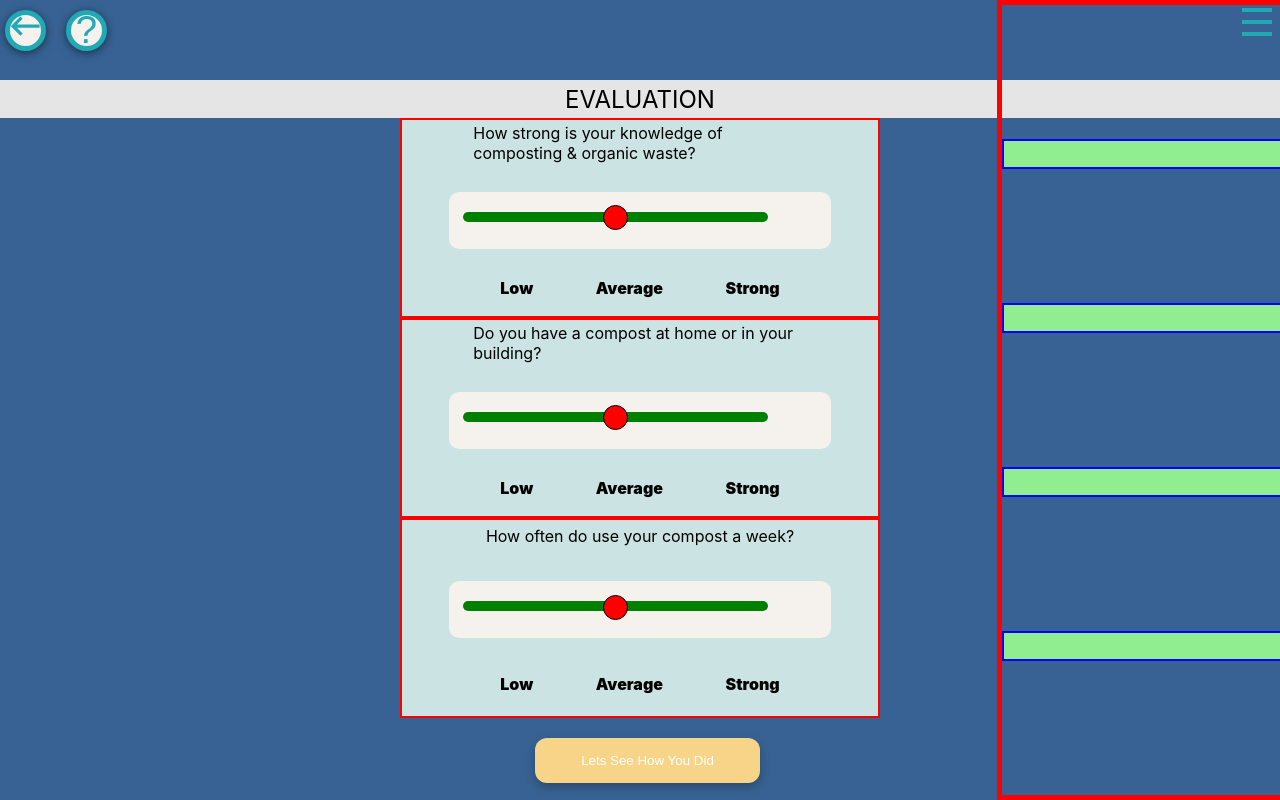
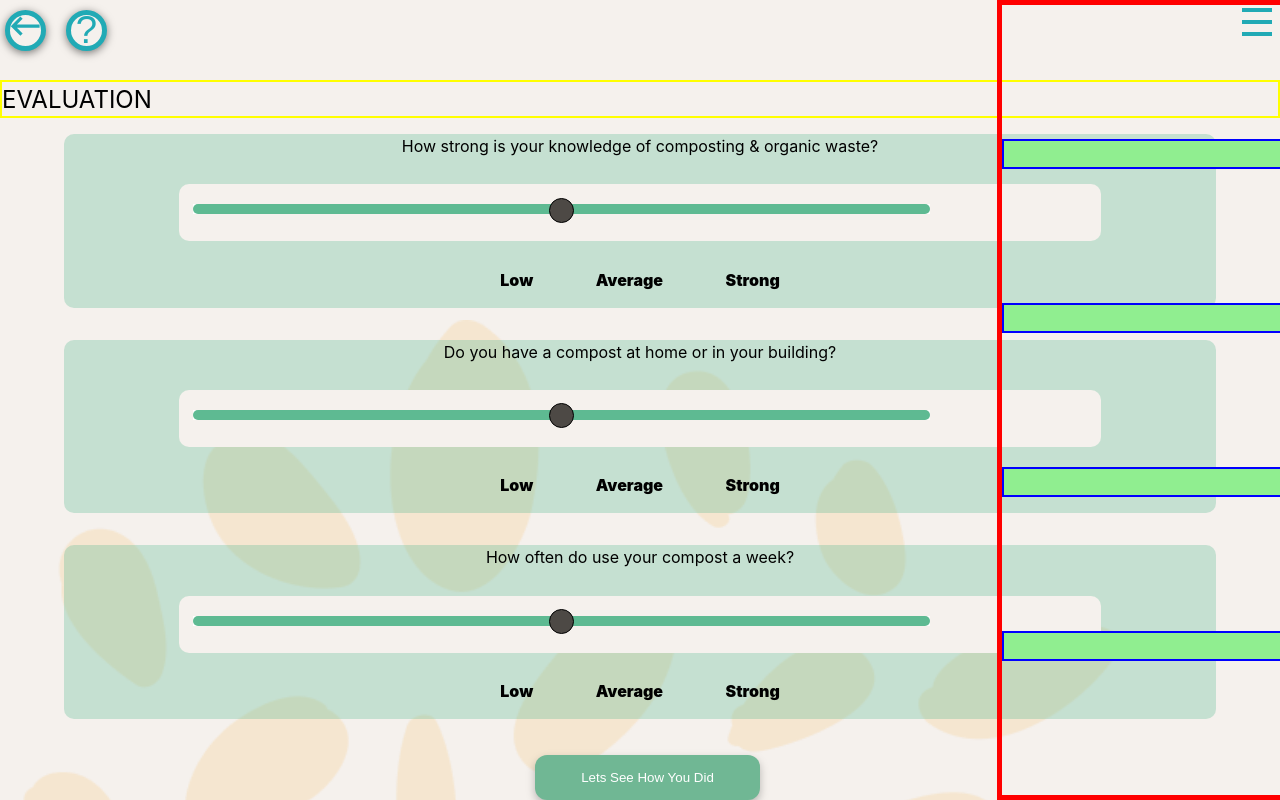
Before and after one commit to npm-i-abhay/final_EcoHow_repo, a Next.js app in the folder final-app/: page /evaluation/1 in a window 1280 px wide. Shown: the top 800 px of the page. Built offline with nearby package versions, Linux system fonts and the light colour scheme.

Commit message:
some minor changes to styling

```diff
--- a/final-app/comps/Banner/index.js
+++ b/final-app/comps/Banner/index.js
@@ -4,10 +4,9 @@ import styled from 'styled-components'
 const Banner = styled.div `
 height:${props => props.dynamicHeight};
 width:100%;
-background-color:${props => props.background};
-// margin-top:2em;
+border:2px solid yellow;
 
-text-align:center;
+// text-align:left;
 font-size:1.5em;
 display:flex;
 justify-content:${props => props.alignment};
@@ -20,15 +19,13 @@ const MyBanner = (
     {
         text ="your tips",
         textColor = "black",
-        justifyText = "center",
+        justifyText = "left",
         bannerHeight= "38px",
-        bgColor = "#5EBA92"
     })=>
 {
     return <Banner
             alignment={justifyText}
             dynamicHeight={bannerHeight}
-            background = {bgColor}
             colorOfText = {textColor}> {text} </Banner>
 }
 
--- a/final-app/comps/IsolatedSlider/index.js
+++ b/final-app/comps/IsolatedSlider/index.js
@@ -7,7 +7,7 @@ const sliderThumbStyles = (props) => (`
 height: 25px;
 width: 25px;
 border:1px solid black;
-background: red;
+background: #4D4945;
 border-radius: 100%;
 cursor:pointer;
 border: 1px solid black;
@@ -49,46 +49,19 @@ const SliderCont = styled.div`
     outline:none;
     height: 10px;
     border-radius:10px;
-    background: green;
+    background: ${props => props.colorBg};
 
 }
 
 `
 
-
-
-
-
-
-// export default class IsolatedSlider extends React.Component
-// {
-//     state =
-//     {
-//         value : 50
-//     }
-
-//     handleOnChange = (e)=> this.setState ({value: e.target.value})
-
-//     render()
-//     {
-//         return (
-//             <SliderCont>
-//                    <input type="range" min={0} max={100} value={this.state.value} className = "mainSlider" onChange={this.handleOnChange}/>
-//                    <div className = "valueDisplay"> {this.state.value + "%"} </div>
-//             </SliderCont>
-//         )
-//     }
-
-// }
-
 const IsoSliderComp = ({
-  onChange = ()=>{}
+  onChange = ()=>{},
+  bgColor = "#5EBA92"
 }) =>
 {
 
-
-
-    return <SliderCont>
+    return <SliderCont colorBg={bgColor}>
 
             <input
             type= "range"
--- a/final-app/comps/Slider/index.js
+++ b/final-app/comps/Slider/index.js
@@ -9,19 +9,20 @@ const MainContainer = styled.div`
 display:flex;
 flex-direction:column;
 align-items:center;
-width:100%;
+width:90vw;
 height:100%;
+border-radius:10px;
 justify-content:space-around;
 background-color:${props=> props.colorBg};
 box-sizing:border-box;
-border:2px solid red;
+margin:1em 0 1em 0;
 `
 
 const TextContainer = styled.div`
 display:flex;
 width:70%;
 margin-bottom:1em;
-color:#;
+
 justify-content:${props => props.alignment};
 color:black;
 `
@@ -53,7 +54,8 @@ const Slider = ({
 Labeltext="How strong is your knowledge of composting & organic waste?",
 justify="center",
 onChangeTwo = ()=> {},
-bgColor="#CBE3E2"
+bgColor="#CBE3E2",
+bgColorTrack = "#5EBA92"
 })=>
 {
 
@@ -69,7 +71,9 @@ bgColor="#CBE3E2"
                     <SliderContainer
                    >
 
-                    <IsoSliderComp onChange = {onChangeTwo} />
+                    <IsoSliderComp
+                    onChange = {onChangeTwo}
+                    bgColor = {bgColorTrack} />
 
 
 
--- a/final-app/pages/evaluation/[evaluation].js
+++ b/final-app/pages/evaluation/[evaluation].js
@@ -17,7 +17,13 @@ const EvaluationCont = styled.div `
         align-items: center;
         height:100vh;
         width:100vw;
-        background-color:#376293;
+        background-color:#F5F1ED;
+        background-color:#F5F1ED;
+        background-image: url(/tree.png);
+        background-size:cover;
+        background-repeat:no-repeat;
+        background-position-x: -10em;
+        background-position-y: 20em;
 
         .EvHeader
         {
@@ -38,11 +44,21 @@ const EvaluationCont = styled.div `
 
         .SliderQuestion
         {
-            height:600px;
+            // height:600px;
             display:flex;
             flex-direction:column;
             align-items:center;
             justify-content:space-around;
+
+            height:100%;
+        }
+
+        .sliderContainers
+        {
+            display:flex;
+            flex-direction:column;
+            justify-content:space-around;
+
         }
 
 `
@@ -53,7 +69,10 @@ export default function Evalution ({
     labelTextChain3= "How often do use your compost a week?",
     routeToChain2 = "/subcat/organic",
     onClickChain = ()=> {},
-    hintChain4 = OrganicHelp.Evaluation.content
+    hintChain4 = OrganicHelp.Evaluation.content,
+    bgColorTrackChain1= "#5EBA92",
+    bgColorCont = "#5EBA9250",
+    buttonBg = "#70B794"
 
 
 
@@ -70,7 +89,10 @@ export default function Evalution ({
         labelTextChain2= "Do you remember to recycle items properly at home?",
         labelTextChain3= "Do you purchase second-hand items?",
         routeToChain2="/subcat/inorganic"
-        hintChain4 = InorganicHelp.Evaluation.content
+        hintChain4 = InorganicHelp.Evaluation.content,
+        bgColorTrackChain1= "#71C4CA"
+        bgColorCont = "#CBE3E270"
+        buttonBg = "#71C4CA"
     }
 
     const [valOne, setVal] = useState (0)
@@ -129,22 +151,28 @@ const handleResult = ()=>
                     text="EVALUATION"/>
                 </div>
 
+
+
                         <div className = "SliderQuestion" >
                             <Slider
                             Labeltext={labelTextChain1}
                             onChangeTwo = {(e)=>setVal(e.target.value)}
+                            bgColorTrack = {bgColorTrackChain1}
+                            bgColor = {bgColorCont}
                             />
                             <Slider
                             Labeltext = {labelTextChain2}
-                    onChangeTwo = {(e)=>setValTwo(e.target.value)} />
+                            onChangeTwo = {(e)=>setValTwo(e.target.value)} bgColorTrack = {bgColorTrackChain1}
+                            bgColor = {bgColorCont}/>
                             <Slider
                             Labeltext = {labelTextChain3}
-                    onChangeTwo = {(e)=>setValThree(e.target.value)}/>
+                            onChangeTwo = {(e)=>setValThree(e.target.value)}bgColorTrack = {bgColorTrackChain1}
+                            bgColor = {bgColorCont}/>
 
                         </div>
-
                 <Button
                 text="Lets See How You Did"
-                onClick = {handleResult} />
+                onClick = {handleResult}
+                bgcolor = {buttonBg} />
             </EvaluationCont>
 }
```
Also changed, not shown: final-app/public/tree.png (added). Lines whose indentation alone changed are shown as unchanged.
